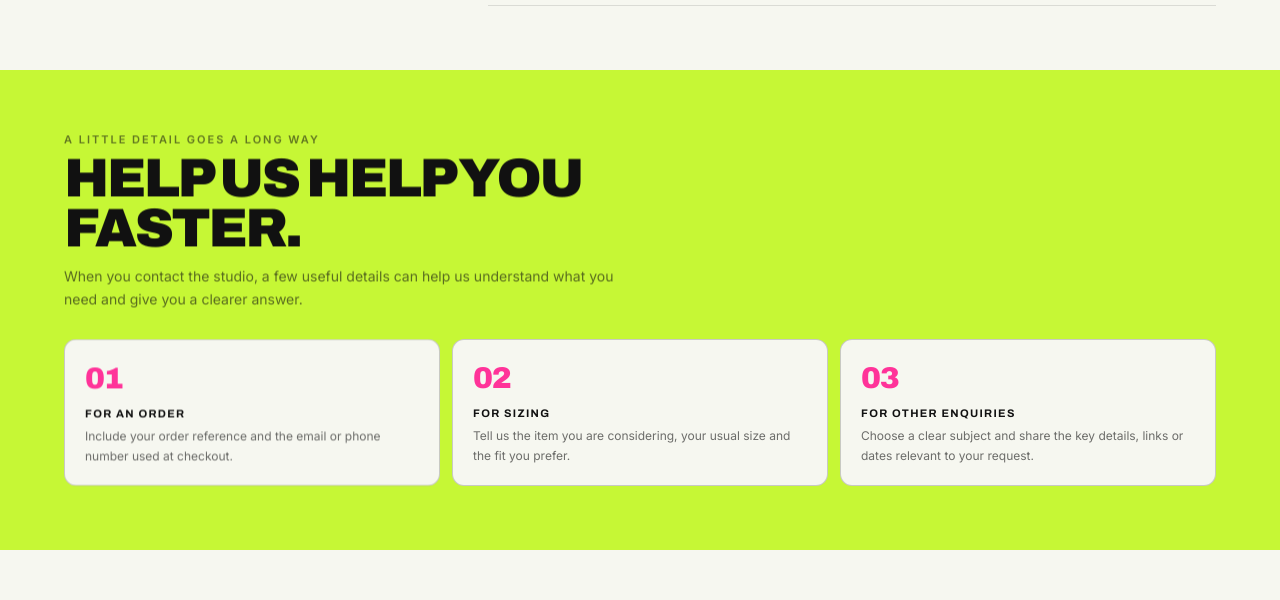
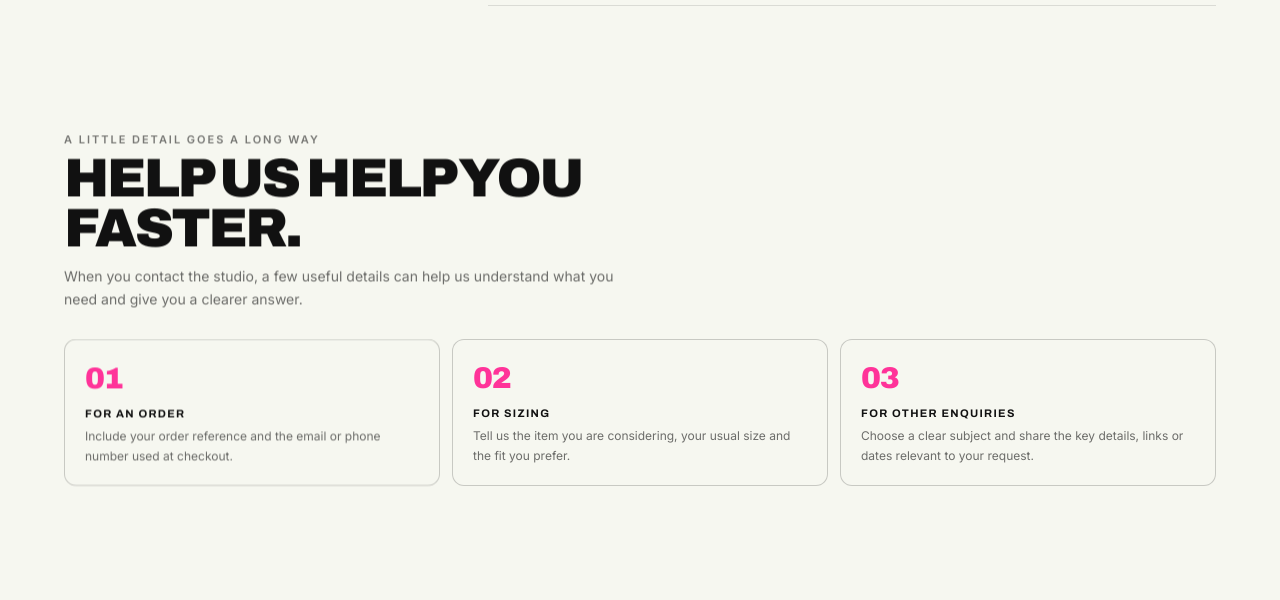
Before and after one commit to dbobmanuel29-hue/elevn, a Next.js app: page /contact in a window 1280 px wide. Shown: the part 1652-2252 px from the top of the page. Built offline with nearby package versions, Linux system fonts and the light colour scheme.

Commit message:
Tone down bright section backgrounds and refine visual hierarchy

```diff
--- a/src/app/contact/page.tsx
+++ b/src/app/contact/page.tsx
@@ -59,7 +59,7 @@ const FAQS = [
 export default function ContactPage() {
   return (
     <>
-      <section className="bg-lime pb-12 md:pb-16">
+      <section className="bg-paper pb-12 md:pb-16">
         <div className="shell pt-8 md:pt-10">
           <nav
             aria-label="Breadcrumb"
@@ -192,7 +192,7 @@ export default function ContactPage() {
           </div>
         </div>
       </section>
-      <section className="bg-lime py-12 md:py-16" aria-labelledby="message-guide-heading">
+      <section className="bg-paper py-12 md:py-16" aria-labelledby="message-guide-heading">
         <div className="shell">
           <Reveal className="max-w-xl">
             <p className="eyebrow text-ink/55">A little detail goes a long way</p>
```
